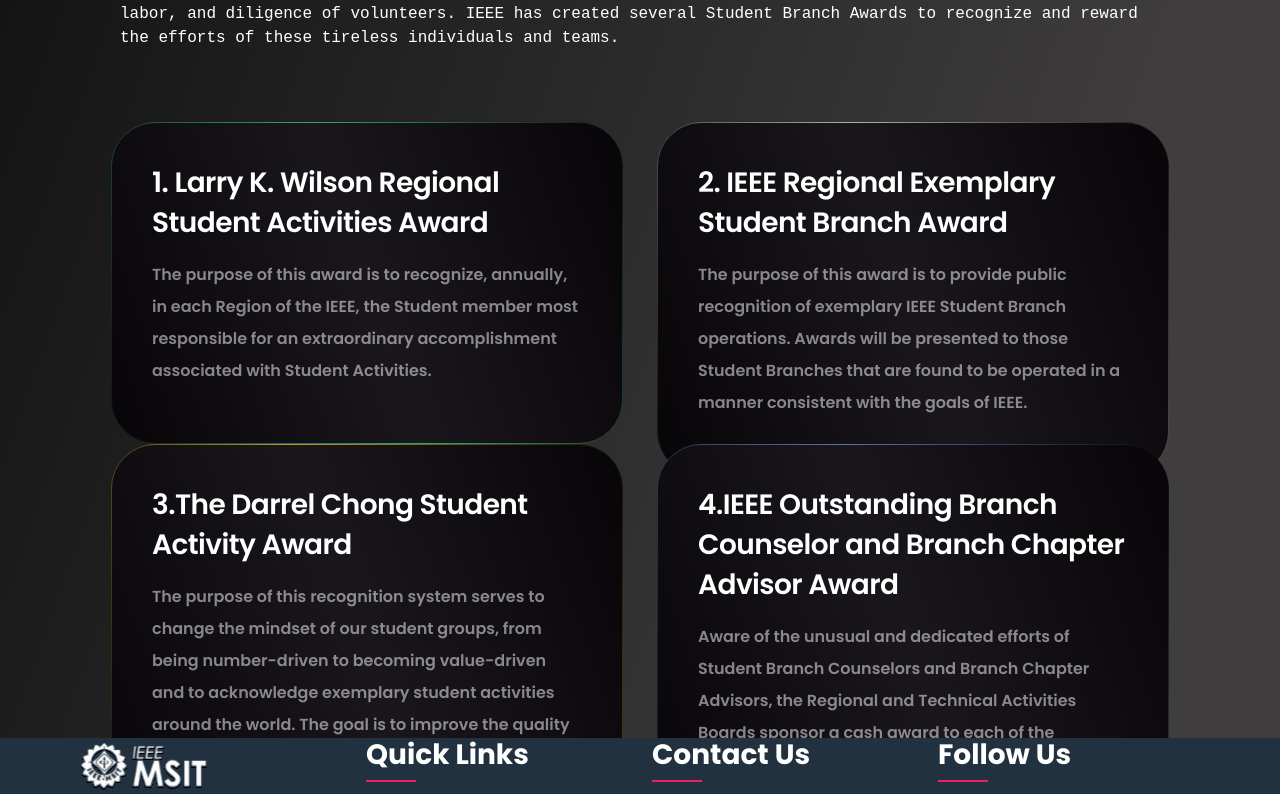
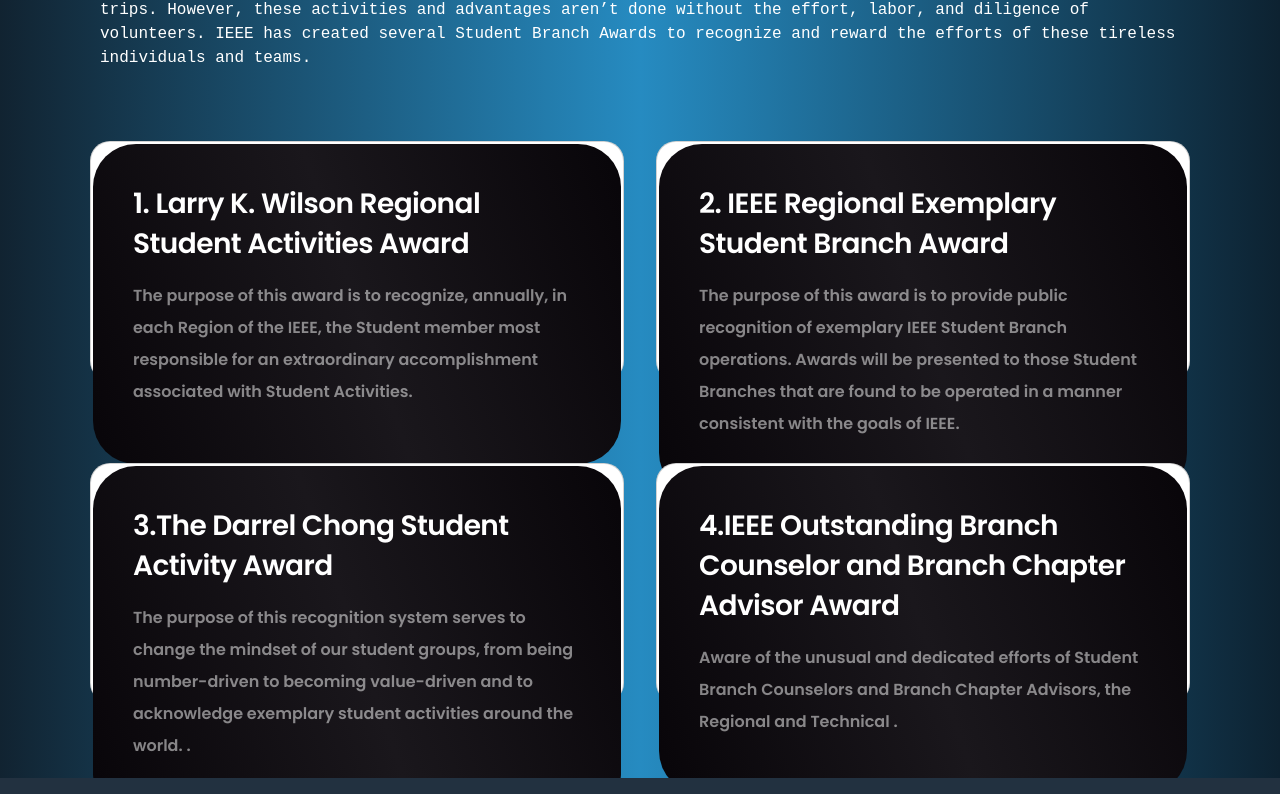
Before and after one commit to IEEE-MSIT-WebDev-Committee-24/IEEE_MSIT, a React (Create React App) app: page /opportunities in a window 1280 px wide. Shown: the part 756-1550 px from the top of the page. Built offline with nearby package versions, Linux system fonts and the light colour scheme.

Commit message:
added the pes logo and made the about us responsive

```diff
--- a/src/Pages/Oppurtunities/index.jsx
+++ b/src/Pages/Oppurtunities/index.jsx
@@ -66,7 +66,7 @@
               </radialGradient>
             </defs>
             <p className="card-title">3.The Darrel Chong Student Activity Award</p>
-            <p className="card-description">The purpose of this recognition system serves to change the mindset of our student groups, from being number-driven to becoming value-driven and to acknowledge exemplary student activities around the world. The goal is to improve the quality of activities and to foster knowledge sharing among students.</p>
+            <p className="card-description">The purpose of this recognition system serves to change the mindset of our student groups, from being number-driven to becoming value-driven and to acknowledge exemplary student activities around the world. .</p>
           </div>
         </div>
 
@@ -84,7 +84,7 @@
               </radialGradient>
             </defs>
             <p className="card-title">4.IEEE Outstanding Branch Counselor and Branch Chapter Advisor Award</p>
-            <p className="card-description">Aware of the unusual and dedicated efforts of Student Branch Counselors and Branch Chapter Advisors, the Regional and Technical Activities Boards sponsor a cash award to each of the approximately 20 outstanding Counselors and Advisors around the world.</p>
+            <p className="card-description">Aware of the unusual and dedicated efforts of Student Branch Counselors and Branch Chapter Advisors, the Regional and Technical .</p>
           </div>
         </div>
       </div>
--- a/src/Pages/Oppurtunities/style.css
+++ b/src/Pages/Oppurtunities/style.css
@@ -1,34 +1,18 @@
-*{
-    padding: 0;
-    margin: 0;
-    box-sizing: border-box;
+* {
+  padding: 0;
+  margin: 0;
+  box-sizing: border-box;
 }
 
 body {
-  background-color: black;
-  background: linear-gradient(109.6deg, rgba(0, 0, 0, 0.93) 11.2%, rgb(63, 61, 61) 78.9%);
-  /* background: linear-gradient(179.4deg, rgb(12, 20, 69) -16.9%, rgb(71, 30, 84) 119.9%); */
+  background-color: #182b3a;
+  background-image: linear-gradient(90deg, #112331 0%, #268bc1 50%, #0d2231 100%);
 }
 
 .container {
-  width: 1200px !important;
-  padding: 0 !important;
-  margin-right: auto;
-  margin-left: auto;
-
-  @media screen and (min-width: 992px) and (max-width: 1439px) {
-    max-width: 1279px !important;
-    padding: 0 !important;
-    margin: 0 80px !important;
-    width: auto !important;
-  }
-
-  @media screen and (max-width: 991px) {
-    max-width: 959px !important;
-    margin: 0 16px !important;
-    padding: 0 !important;
-    width: auto !important;
-  }
+  max-width: 1200px;
+  margin: 0 auto;
+  padding: 20px;
 }
 
 .gradient-cards {
@@ -36,20 +20,29 @@
   grid-template-columns: repeat(2, 1fr);
   gap: 32px;
   padding: 30px;
-  @media screen and (max-width: 991px) {
-    grid-template-columns: 1fr;
+}
+
+/* Adjustments for smaller screens */
+@media screen and (max-width: 991px) {
+  .container {
+    max-width: calc(100% - 32px); /* Adjust for padding */
+    margin: 0 16px; /* Adjust margin for smaller screens */
+  }
+  .gradient-cards {
+    grid-template-columns: 1fr; /* Single column layout for smaller screens */
+    padding: 20px; /* Reduce padding */
+    gap: 20px; /* Reduce gap between cards */
   }
 }
 
 .container-title {
   text-align: center;
-  padding: 0 !important;
   margin-bottom: 40px;
   font-size: 40px;
   color: #fff;
   font-weight: 600;
   line-height: 60px;
-  background: -webkit-linear-gradient(#2193b0, #6dd5ed);
+  background: -webkit-linear-gradient(#2193b0, white);
   -webkit-background-clip: text;
   -webkit-text-fill-color: transparent;
   font-family: sans-serif;
@@ -57,11 +50,8 @@
 
 .card {
   max-width: 550px;
-  border: 0;
   width: 100%;
   margin-inline: auto;
-  z-index: -5;
-  background-color: var(--transparent) !important;
 }
 
 .container-card {
@@ -70,18 +60,14 @@
   background: linear-gradient(71deg, #080509, #1a171c, #080509);
   background-clip: padding-box;
   border-radius: 45px;
-  /* z-index: 3000; */
   padding: 40px;
-  img {
-    margin-bottom: 32px;
-  }
 }
 
-.bg-green-box,
-.bg-white-box,
-.bg-yellow-box,
-.bg-blue-box {
-  position: relative;
+/* Adjustments for smaller screens */
+@media screen and (max-width: 767px) {
+  .container-card {
+    padding: 30px; /* Reduce padding for smaller screens */
+  }
 }
 
 .bg-green-box::after,
@@ -98,25 +84,19 @@
   border-radius: 45px;
 }
 
-.bg-green-box::after {
-  background: linear-gradient(71deg, #0d1212, #3da077, #0d1212);
-}
-
-.bg-white-box::after {
-  background: linear-gradient(71deg, #121013, #b0afb0, #121013);
-}
-
-.bg-yellow-box::after {
-  background: linear-gradient(71deg, #110e0e, #afa220, #110e0e);
-}
-
-.bg-blue-box::after {
-  background: linear-gradient(71deg, #0c0a0e, #5f6fad, #0c0a0e);
+/* Adjustments for smaller screens */
+@media screen and (max-width: 767px) {
+  .bg-green-box::after,
+  .bg-white-box::after,
+  .bg-yellow-box::after,
+  .bg-blue-box::after {
+    border-radius: 25px; /* Reduce border-radius for smaller screens */
+  }
 }
 
 .card-title {
   font-weight: 600;
-  color: white !important;
+  color: white;
   letter-spacing: -0.02em;
   line-height: 40px;
   font-style: normal;
--- a/src/components/Event/Description/index.js
+++ b/src/components/Event/Description/index.js
@@ -1,5 +1,5 @@
 import './style.css';
-
+import React from 'react';
 function DescriptionComponent({ description, eventDate }) {
    return (
       <div className="left-side">
--- a/src/components/Home/AboutUs/index.js
+++ b/src/components/Home/AboutUs/index.js
@@ -11,11 +11,11 @@
             <div className="body_aboutUs">
                 {/* Image Section */}
                 <div className="image_container">
-                    <img  src="https://i.postimg.cc/jSZQj1y9/Image-4-1.png" alt="About IEEE" />
+                    <img src="https://i.postimg.cc/jSZQj1y9/Image-4-1.png" alt="About IEEE" />
                 </div>
                 {/* Content Section */}
                 <div className="content_container">
-                    <p className='text-dark-emphasis'>
+                    <p className= 'text-dark-emphasis'>
                         IEEE is the world’s largest technical professional organization dedicated to advancing technology for the benefit of humanity. IEEE and its members inspire a global community through its highly cited publications, conferences, technology standards, and professional and educational activities.<br></br>
                         IEEE's roots go back to 1884 when electricity began to become a major influence in society. There was one major established electrical industry, the telegraph, which since the 1840s had come to connect the world with a data communications system faster than the speed of transportation.
                         IEEE, pronounced "Eye-triple-E," stands for the Institute of Electrical and Electronics Engineers. The organization is chartered under this name and it is the full legal name.
@@ -74,6 +74,8 @@
               <img src="https://i.postimg.cc/2SWpn4SC/1-CS-1.png" alt="image not found" style={{height: "150px"}}/>
               <img src="https://i.postimg.cc/nLZDJGsz/3-RAS-1.png" alt="image not found" style={{height: "150px"}} />
               <img src="https://i.postimg.cc/HnfrPwDT/4-WIE-1.png" alt="image not found" style={{height: "150px"}}/>
+              <img src="https://i.postimg.cc/vZYLzFy4/2-PES-1.png" alt="image not found" style={{height: "150px"}}/>
+
             </div>
         </div>
     );
--- a/src/components/Home/AboutUs/style.css
+++ b/src/components/Home/AboutUs/style.css
@@ -146,7 +146,7 @@
 }
 
 img[src="https://i.postimg.cc/jSZQj1y9/Image-4-1.png"] {
-    width: 65rem;
+    width: 82rem;
     height: 417px;
 }
 
@@ -213,6 +213,24 @@
         box-sizing: border-box; /* Ensure padding and border are included in the width */
         padding: 8px; /* Adjust padding as needed */
     }
+    /* Add these styles to your existing style.css file */
+@media only screen and (max-width: 768px) {
+    .body_aboutUs {
+        display: flex;
+        flex-direction: column-reverse;
+        align-items: center;
+    }
+
+    .image_container {
+        order: 2; /* Moves the image below on smaller screens */
+        margin-bottom: 20px; /* Adds some space between image and content */
+    }
+
+    .content_container {
+        width: 100%;
+        text-align: justify;
+    }
+}
 
     .about_us {
         padding: 1rem; /* Reduce padding for smaller screens */
@@ -221,7 +239,7 @@
     .body_aboutUs p,
     .body_aboutUsclg p {
         font-size: 11px; /* Decrease font size for better readability */
-        line-height: 15px; /* Adjust line height for better spacing */
+        line-height: 21px; /* Adjust line height for better spacing */
     }
 
     .footer_aboutUs img {
@@ -229,7 +247,7 @@
     }
 
     img[src="https://i.postimg.cc/jSZQj1y9/Image-4-1.png"] {
-        width: 60rem;
-        height: 20rem;
+        width: 18rem;
+        height: 15rem;
     }
 }
```
